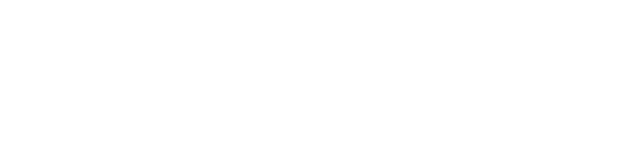
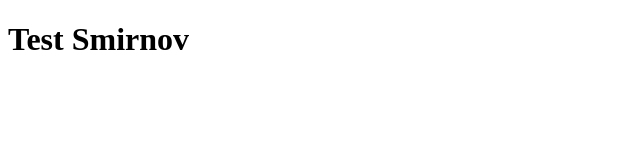
Before and after one commit to Simon-Smirnov/first-start, a plain HTML site: page index.html in a window 1280 px wide. Shown: the whole page, without its empty margins (0-640 px from the left). Drawn offline with Linux system fonts and the light colour scheme.

Commit message:
Update index.html

```diff
--- a/index.html
+++ b/index.html
@@ -7,6 +7,6 @@
     <title>Document</title>
 </head>
 <body>
-
+    <h1>Test Smirnov</h1>
 </body>
 </html>
```
